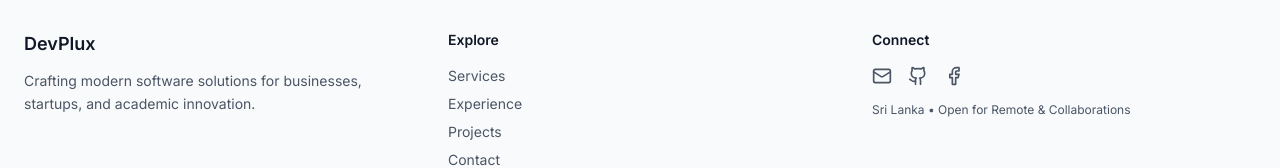
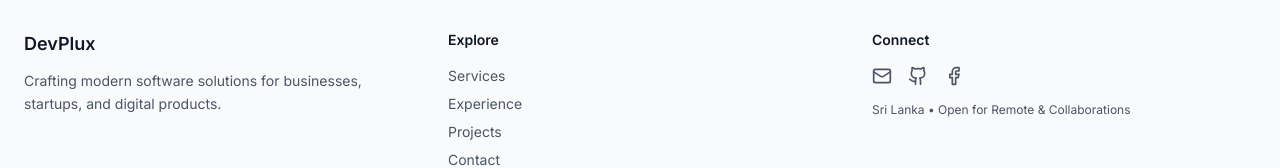
Before and after one commit to DevPlux/DevPlux-Official-Website, a Next.js app in the folder frontend/: page / in a window 1280 px wide. Shown: the part 9624-9792 px from the top of the page. Built offline with nearby package versions, Linux system fonts and the light colour scheme; no server answers.

Commit message:
Update footer.tsx

```diff
--- a/frontend/components/footer.tsx
+++ b/frontend/components/footer.tsx
@@ -26,7 +26,7 @@ export default function Footer() {
             </h4>
             <p className="mt-3 leading-relaxed">
               Crafting modern software solutions for businesses, startups, and
-              academic innovation.
+              digital products.
             </p>
           </div>
 
```
